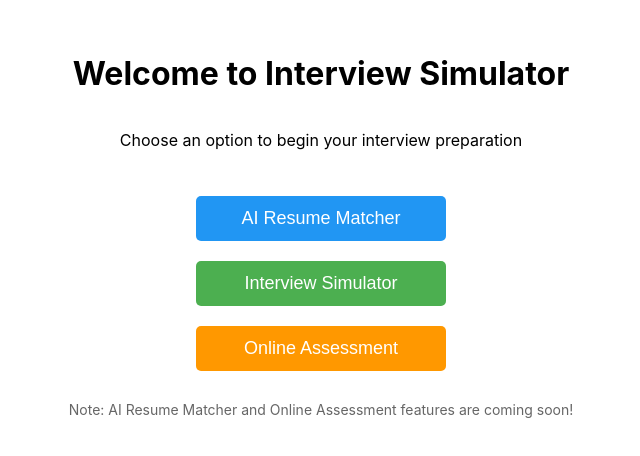
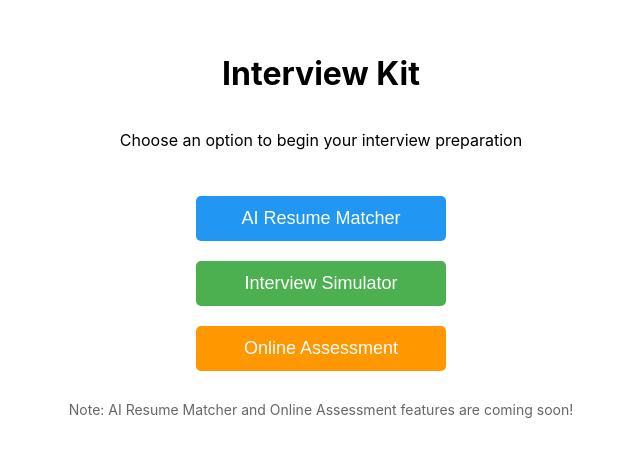
Before and after one commit to vishwakumar1311/Interview-Simulator, a React (Create React App) app in the folder frontend/: page / in a window 1280 px wide. Shown: the part 108-564 px from the top of the page, without its empty margins (319-959 px from the left). Built offline with nearby package versions, Linux system fonts and the light colour scheme.

Commit message:
Keerthana - added title

```diff
--- a/frontend/src/components/Home.js
+++ b/frontend/src/components/Home.js
@@ -12,7 +12,7 @@ function Home() {
       justifyContent: 'center',
       minHeight: '80vh'
     }}>
-      <h1>Welcome to Interview Simulator</h1>
+      <h1>Interview Kit</h1>
       <p>Choose an option to begin your interview preparation</p>
 
       <div style={{
```
